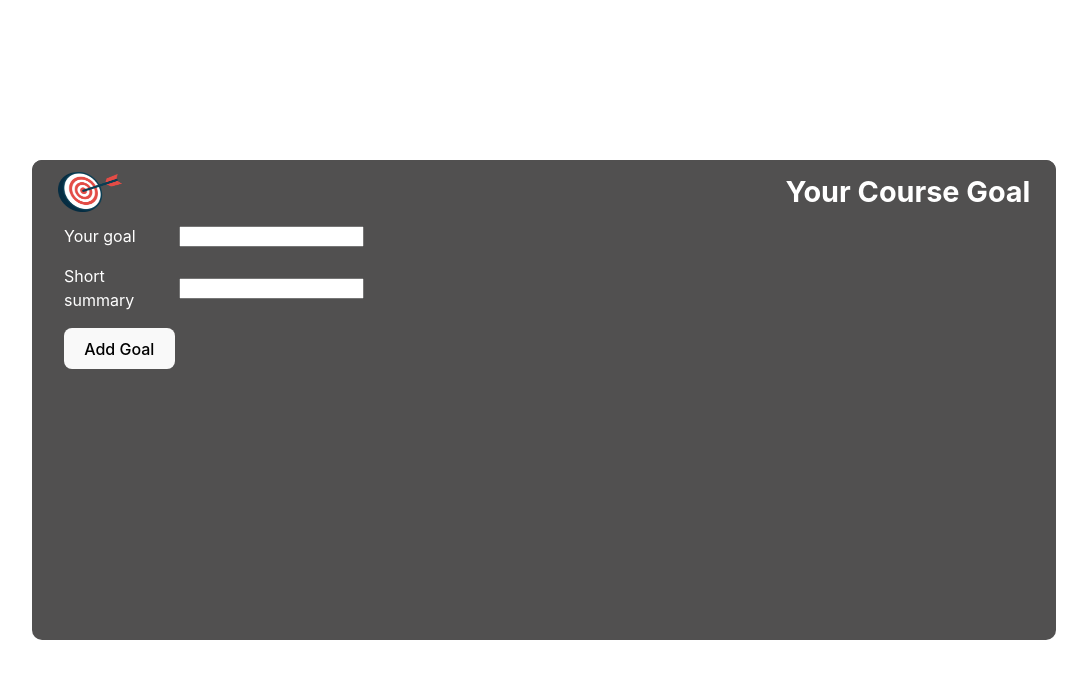
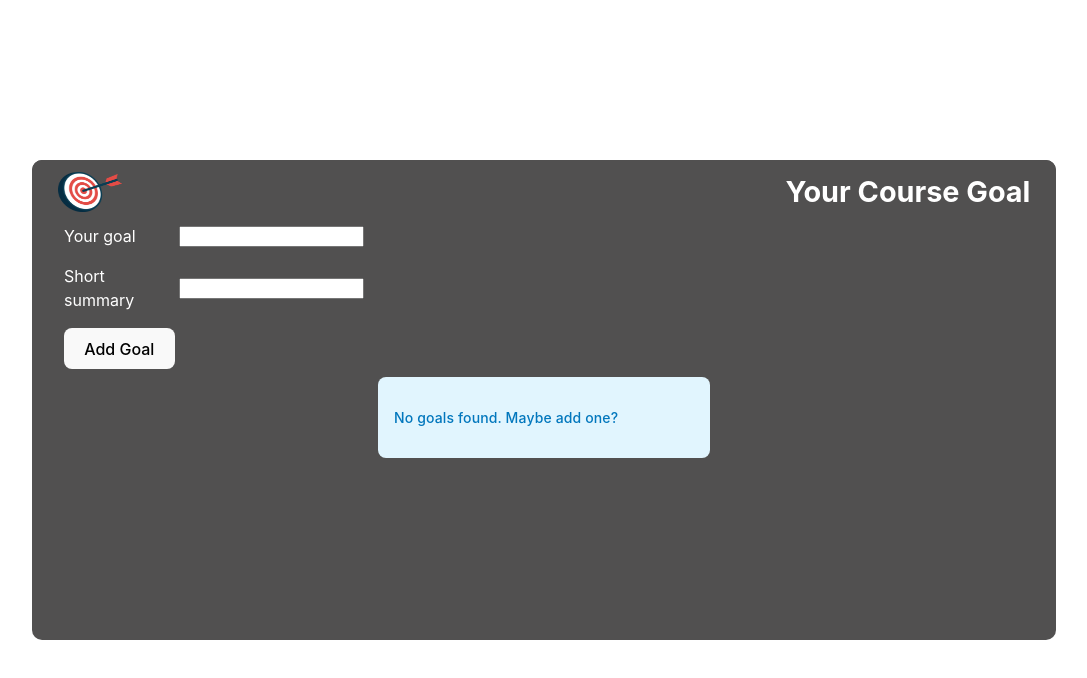
Before and after one commit to pablothobias/react-ts-basics, a React (Vite) app: page / in a window 1280 px wide. Shown: the top 678 px of the page, without its empty margins (96-1183 px from the left). Built offline with nearby package versions, Linux system fonts and the light colour scheme.

Commit message:
feature(ReactTSBasics): creating infobox component

```diff
--- a/src/App.tsx
+++ b/src/App.tsx
@@ -20,7 +20,6 @@ function App() {
   const [courseGoals, setCourseGoals] = useState<Array<CourseGoal>>([]);
 
   const handleAddGoal = ({ goal }: { goal: CourseGoal }) => {
-
     setCourseGoals((prevCourseGoals) => {
       const lastId = prevCourseGoals[prevCourseGoals.length - 1]?.id;
       const currentId = lastId ? lastId + 1 : 1;
@@ -28,7 +27,9 @@ function App() {
     });
   };
 
-  const handleDeleteGoal = (id: number) => {
+  const handleDeleteGoal = (id?: number) => {
+    if (!id) return;
+
     setCourseGoals((prevCourseGoals) => {
       return prevCourseGoals.filter((goal) => goal.id !== id);
     });
--- a/src/components/CourseGoal/CourseGoal.tsx
+++ b/src/components/CourseGoal/CourseGoal.tsx
@@ -3,18 +3,18 @@ import { CourseGoalContainerCss } from './CourseGoal.style.ts';
 interface CourseGoalProps {
     title: string;
     description: string;
-    id: number;
-    handleDeleteGoal: (id: number) => void;
+    id?: number;
+    handleDeleteGoal: (id?: number) => void;
 }
 
-const CourseGoal: React.FC<CourseGoalProps> = (props) => {
+const CourseGoal: React.FC<CourseGoalProps> = ({ title, description, id, handleDeleteGoal }) => {
     return (
         <CourseGoalContainerCss>
             <div>
-                <h2>{props.title}</h2>
-                <p>{props.description}</p>
+                <h2>{title}</h2>
+                <p>{description}</p>
             </div>
-            <button onClick={() => props.handleDeleteGoal(props.id)}>DELETE</button>
+            <button onClick={() => handleDeleteGoal(id)}>DELETE</button>
         </CourseGoalContainerCss>
     );
 };
--- a/src/components/CourseGoalList/CourseGoalList.tsx
+++ b/src/components/CourseGoalList/CourseGoalList.tsx
@@ -1,17 +1,40 @@
-import { type FC } from 'react';
+import { ReactNode, type FC } from 'react';
+
+import CourseGoal from '../../components/CourseGoal/CourseGoal.tsx';
+import InfoBox from '../InfoBox/InfoBox.tsx';
+
+import { type CourseGoal as CourseGoalType } from '../../App.tsx';
 
 import { GoalsListCss } from './CourseGoalList.style.ts';
-import CourseGoal from '../../components/CourseGoal/CourseGoal.tsx';
-import { type CourseGoal as CourseGoalType } from '../../App.tsx';
 
 type CourseGoalListProps = {
     courseGoals: Array<CourseGoalType>;
-    handleDeleteGoal: (id: number) => void;
+    handleDeleteGoal: (id?: number) => void;
 };
 
 const CourseGoalList: FC<CourseGoalListProps> = ({ courseGoals, handleDeleteGoal }) => {
 
+    let warningBox: ReactNode = null;
+
+    if (courseGoals.length === 0) {
+        warningBox = (
+            <InfoBox mode='hint'>
+                <p>No goals found. Maybe add one?</p>
+            </InfoBox>
+        );
+    }
+
+    if (courseGoals.length > 4) {
+        warningBox = (
+            <InfoBox mode='warning'>
+                <p>You're collecting a lot of goals. Don't put too many on your plate! </p>
+            </InfoBox>
+        );
+    }
+
     return (
+        <>
+            {warningBox}
             <GoalsListCss>
                 {
                     courseGoals
@@ -27,6 +50,7 @@ const CourseGoalList: FC<CourseGoalListProps> = ({ courseGoals, handleDeleteGoal
                         ))
                 }
             </GoalsListCss>
+        </>
     );
 };
 
--- /dev/null
+++ b/src/components/InfoBox/InfoBox.style.ts
@@ -0,0 +1,23 @@
+import  styled from 'styled-components';
+
+type InfoBoxProps = {
+    mode: 'warning' | 'hint';
+};
+
+export const InfoBoxCss = styled.aside<InfoBoxProps>`
+    display: flex;
+    flex-direction: row;
+    justify-content: space-between;
+    align-items: center;
+    margin-bottom: 16px;
+    width: 300px;
+    padding: 16px;
+    border-radius: 8px;
+    background-color: ${({mode}) => (mode === 'hint') ? '#e1f5fe' : '#ffecb3'};
+    color: ${({mode}) => (mode === 'hint') ?  '#0277bd' : '#ff9800'};
+    font-size: 14px;
+    font-weight: 500;
+    line-height: 1.5;
+    letter-spacing: 0.00938em;
+    margin-top: 50px;
+`;
--- /dev/null
+++ b/src/components/InfoBox/InfoBox.tsx
@@ -0,0 +1,19 @@
+import { type ReactNode } from "react";
+
+import { InfoBoxCss } from "./InfoBox.style";
+
+type InfoBoxProps = {
+    mode: "hint" | "warning";
+    children: ReactNode;
+};
+
+const InfoBox = ({ mode, children }: InfoBoxProps) => {
+    return (
+        <InfoBoxCss mode={mode}>
+            {mode === 'warning' ? (<p>Warning</p>) : null}
+            {children}
+        </InfoBoxCss>
+    );
+};
+
+export default InfoBox;
```
Lines whose indentation alone changed are shown as unchanged.
